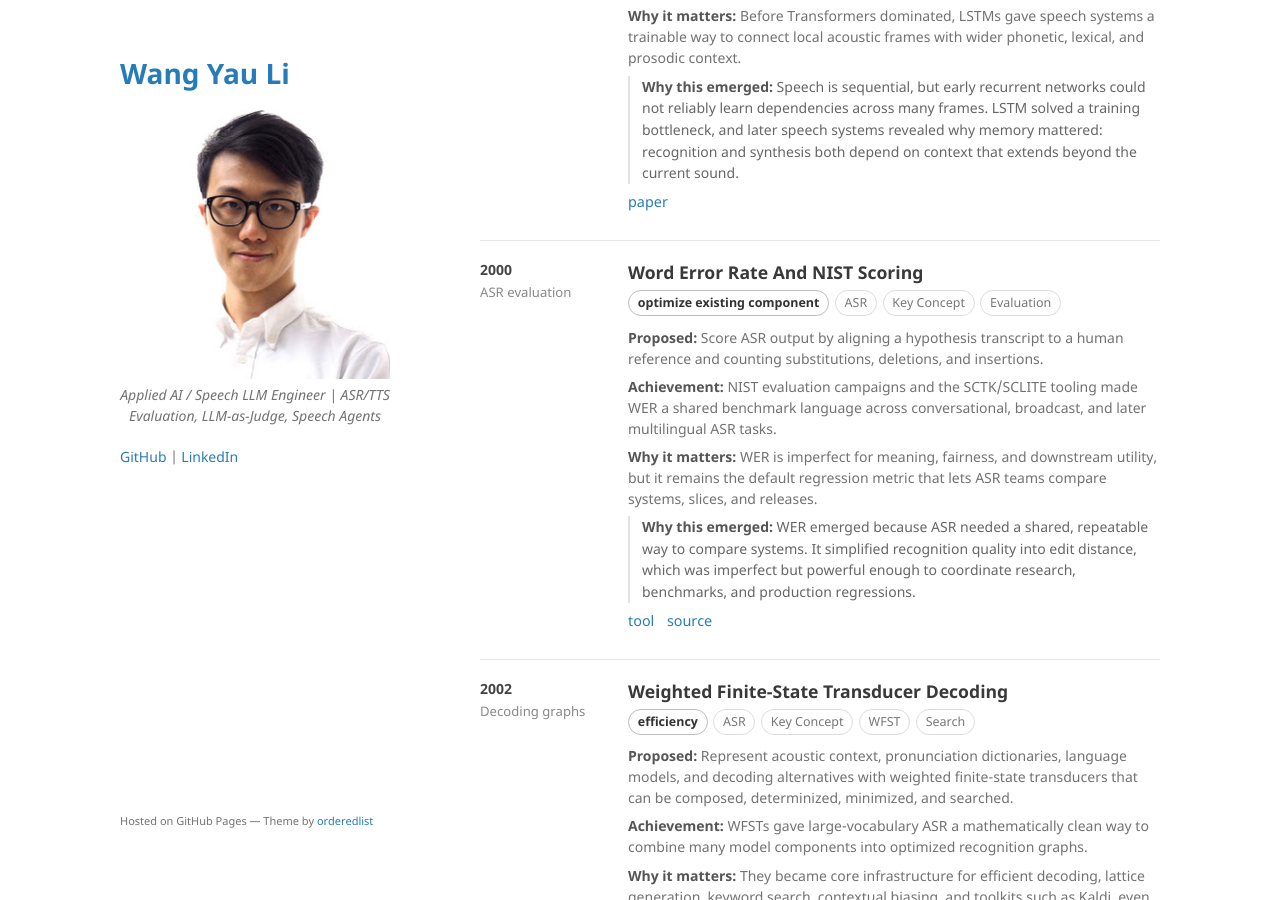
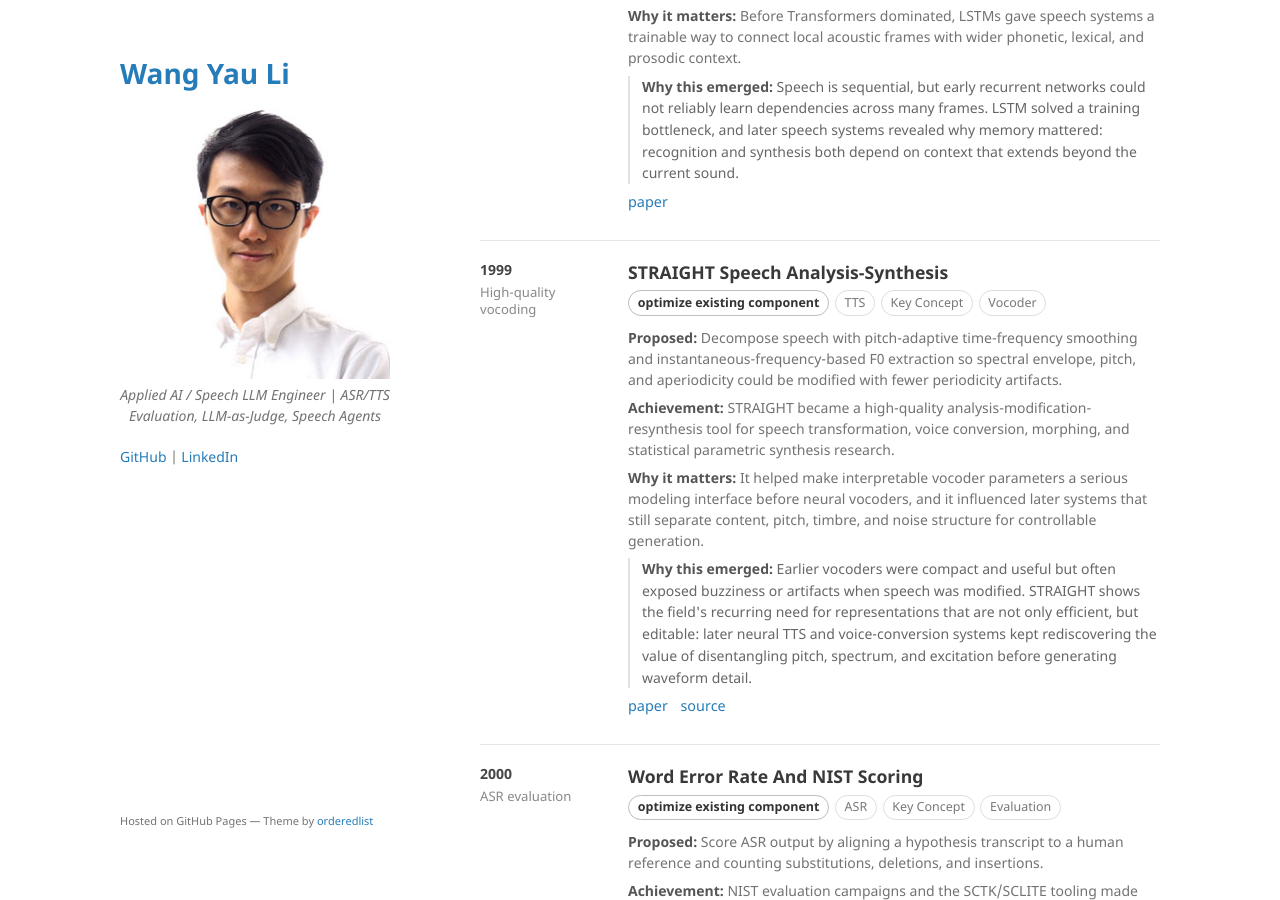
Before and after one commit to kennethli319/kennethli319.github.io, a Jekyll site: the page built from speech-timeline.md, in a window 1280 px wide and 900 px high, scrolled down 9194 px. Built offline with Jekyll 4.4.1, drawn with Linux system fonts in a browser that asks for light colours.

Commit message:
Add STRAIGHT speech timeline milestone

```diff
--- a/speech-timeline.md
+++ b/speech-timeline.md
@@ -490,6 +490,22 @@ title: Speech Timeline
     <p><strong>Why it matters:</strong> Before Transformers dominated, LSTMs gave speech systems a trainable way to connect local acoustic frames with wider phonetic, lexical, and prosodic context.</p>
     <p class="speech-reflection"><strong>Why this emerged:</strong> Speech is sequential, but early recurrent networks could not reliably learn dependencies across many frames. LSTM solved a training bottleneck, and later speech systems revealed why memory mattered: recognition and synthesis both depend on context that extends beyond the current sound.</p>
     <p class="speech-source"><a href="https://doi.org/10.1162/neco.1997.9.8.1735">paper</a></p>
+  </div>
+</section>
+
+<section class="speech-row">
+  <aside class="speech-year">
+    1999
+    <div class="speech-kicker">High-quality vocoding</div>
+  </aside>
+  <div class="speech-body">
+    <h2>STRAIGHT Speech Analysis-Synthesis</h2>
+    <div class="speech-meta"><span class="speech-impact">optimize existing component</span><span class="speech-tag">TTS</span><span class="speech-tag">Key Concept</span><span class="speech-tag">Vocoder</span></div>
+    <p><strong>Proposed:</strong> Decompose speech with pitch-adaptive time-frequency smoothing and instantaneous-frequency-based F0 extraction so spectral envelope, pitch, and aperiodicity could be modified with fewer periodicity artifacts.</p>
+    <p><strong>Achievement:</strong> STRAIGHT became a high-quality analysis-modification-resynthesis tool for speech transformation, voice conversion, morphing, and statistical parametric synthesis research.</p>
+    <p><strong>Why it matters:</strong> It helped make interpretable vocoder parameters a serious modeling interface before neural vocoders, and it influenced later systems that still separate content, pitch, timbre, and noise structure for controllable generation.</p>
+    <p class="speech-reflection"><strong>Why this emerged:</strong> Earlier vocoders were compact and useful but often exposed buzziness or artifacts when speech was modified. STRAIGHT shows the field's recurring need for representations that are not only efficient, but editable: later neural TTS and voice-conversion systems kept rediscovering the value of disentangling pitch, spectrum, and excitation before generating waveform detail.</p>
+    <p class="speech-source"><a href="https://www.sciencedirect.com/science/article/abs/pii/S0167639398000855">paper</a> <a href="https://web.wakayama-u.ac.jp/~kawahara/index_e.html">source</a></p>
   </div>
 </section>
 
```
